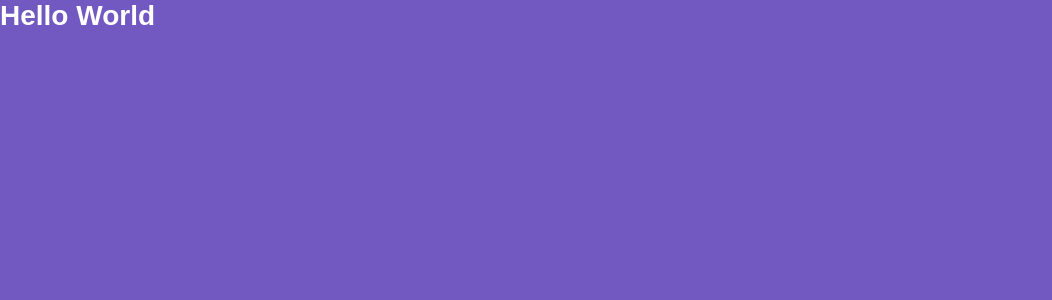
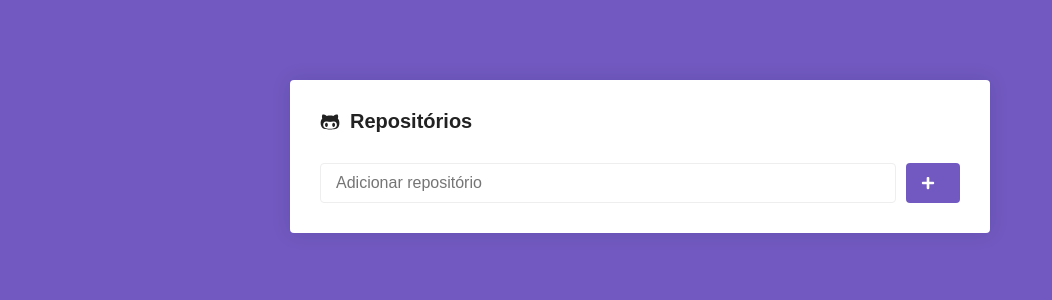
Before and after one commit to Marcelovqvd/GoStack8.0_Rocketseat_Primeiro_projeto_ReactJs, a React (Create React App) app: page / in a window 1280 px wide. Shown: the top 300 px of the page, without its empty margins (0-1052 px from the left). Built offline with nearby package versions, Linux system fonts and the light colour scheme.

Commit message:
Estilizando a página Main

```diff
--- a/package.json
+++ b/package.json
@@ -5,6 +5,7 @@
   "dependencies": {
     "react": "^16.9.0",
     "react-dom": "^16.9.0",
+    "react-icons": "^3.7.0",
     "react-router-dom": "^5.0.1",
     "react-scripts": "3.1.1",
     "styled-components": "^4.3.2"
--- a/src/pages/Main/index.js
+++ b/src/pages/Main/index.js
@@ -1,11 +1,31 @@
 import React from 'react';
+//import { Title } from './styles';
 
-import { Title } from './styles';
+import { FaGithubAlt, FaPlus } from 'react-icons/fa';
+
+import { Container, Form, SubmitButton } from './styles';
 
 export default function Main() {
-  return <Title>Hello World</Title>
   /*return <Title error={true}>
     Main
     <small>menor</small>
   </Title>;*/
+  return (
+    <Container>
+      <h1>
+        <FaGithubAlt />
+        Repositórios
+    </h1>
+
+      <Form onSubmit={() => { }}>
+        <input type="text"
+          placeholder="Adicionar repositório"
+        />
+
+        <SubmitButton disabled>
+          <FaPlus color="#fff" size={14} />
+        </SubmitButton>
+      </Form>
+    </Container>
+  )
 }
--- a/src/pages/Main/styles.js
+++ b/src/pages/Main/styles.js
@@ -1,14 +1,64 @@
 import styled from 'styled-components';
 
-export const Title = styled.h1`
+/*export const Title = styled.h1`
 color: #fff;
-  /*font-size: 24px;
+  font-size: 24px;
   color: ${props => (props.error ? 'red' : '#7159c1')};
   font-family: Arial, Helvetica, sans - serif;
 
 small {
   font-size: 14px;
   color: #333;
-}*/
-/*comentado é refenrete ao se fez na aula só para exemplificar*/
+}
 `;
+comentado é refenrete ao se fez na aula só para exemplificar
+*/
+
+
+export const Container = styled.div`
+  max-width: 700px;
+  background: #FFF;
+  border-radius: 4px;
+  box-shadow: 0 0 20px rgba(0, 0, 0, 0.1);
+  padding: 30px;
+  margin: 80px auto;
+
+  h1 {
+    font-size: 20px;
+    display: flex;
+    flex-direction: row;
+    align-items: center;
+  }
+
+  svg {
+    margin-right: 10px;
+  }
+`;
+
+export const Form = styled.form`
+  margin-top: 30px;
+  display: flex;
+  flex-direction: row;
+
+  input {
+    flex: 1;
+    border: 1px solid #eee;
+    padding: 10px 15px;
+    border-radius: 4px;
+    font-size: 16px;
+  }
+  `;
+
+export const SubmitButton = styled.button.attrs({
+  type: 'submit',
+})`
+  background: #7159c1;
+  border: 0;
+  padding: 0 15px;
+  margin-left: 10px;
+  border-radius: 4px;
+
+  display: flex;
+  justify-content: center;
+  align-items: center;
+  `;
```
Also changed, not shown: 2 other files (tests, documents, lock files or other folders).
